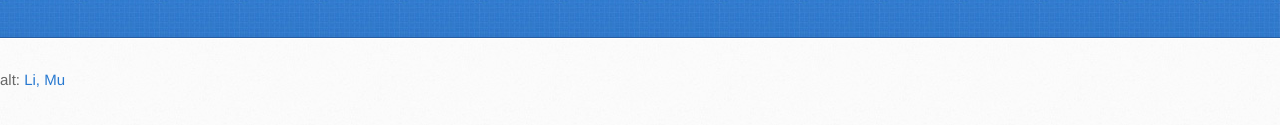
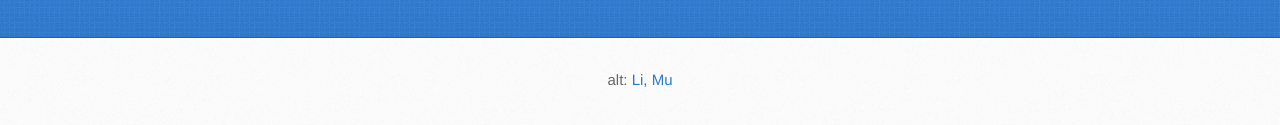
Before and after one commit to limu1201/limu1201.github.io, a plain HTML site: page index.html in a window 1280 px wide. Shown: the part 163-288 px from the top of the page. Drawn offline with Linux system fonts and the light colour scheme.

Commit message:
align center

```diff
--- a/index.html
+++ b/index.html
@@ -25,7 +25,7 @@
       </div>
     </header>
 
-    <div id="content-wrapper">
+    <div id="content-wrapper" align="center">
 
     <object data="CV_limu.pdf" type="application/pdf" width=800 height=1000>
 
```
